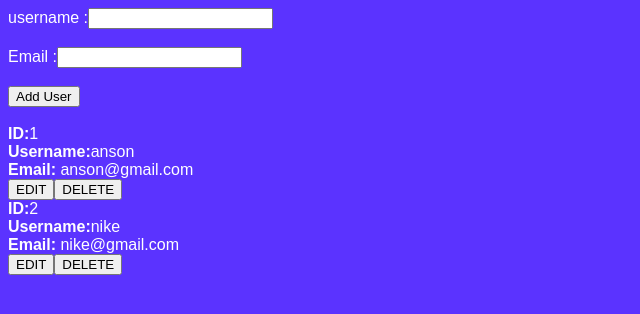
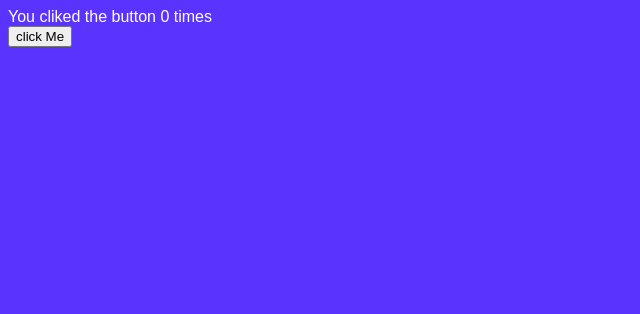
Before and after one commit to ahmedrd99/React-Test-Project, a React (Vite) app: page / in a window 1280 px wide. Shown: the top 314 px of the page, without its empty margins (0-640 px from the left). Built offline with nearby package versions, Linux system fonts and the light colour scheme.

Commit message:
useEffect

```diff
--- a/package.json
+++ b/package.json
@@ -19,11 +19,14 @@
     "@types/react": "^19.0.10",
     "@types/react-dom": "^19.0.4",
     "@vitejs/plugin-react": "^4.3.4",
+    "autoprefixer": "^10.4.21",
     "eslint": "^9.21.0",
     "eslint-plugin-react-hooks": "^5.1.0",
     "eslint-plugin-react-refresh": "^0.4.19",
     "globals": "^15.15.0",
+    "postcss": "^8.5.3",
     "sass": "^1.86.3",
+    "tailwindcss": "^4.1.5",
     "vite": "^6.2.0"
   }
 }
--- a/src/App.jsx
+++ b/src/App.jsx
@@ -1,6 +1,6 @@
 
 
-import { useState } from "react";
+import { useState, useEffect} from "react";
 import { UserProfile } from "./components/UserProfile";
 import { UserDetails } from "./components/UserDetails";
 import { LoginForm } from "./components/LoginForm";
@@ -107,29 +107,36 @@ export default function app () {
     // }
 
     export default function App() {
-      const [username,setUsername]=useState ("");
-      const [email,setEmail]=useState ("");
-      const [counter,setCounter]=useState (3);
-
-      const [ users, setUsers]= useState([
-        {
-          id:1,
-          username:"anson",
-          email:"anson@gmail.com",
-        },
-        {
-          id:2,
-          username:"nike",
-          email:"nike@gmail.com",
-        }
-
-      ]);
+      // const [username,setUsername]=useState ("");
+      // const [email,setEmail]=useState ("");
+      const [counter,setCounter]=useState (0);
 
 
+      //   {
+      //     id:1,
+      //     username:"anson",
+      //     email:"anson@gmail.com",
+      //   },
+      //   {
+      //     id:2,
+      //     username:"nike",
+      //     email:"nike@gmail.com",
+      //   }
+
+      // ]);
+
+      useEffect(() => {
+        console.log('Rendring...')
+      document.title = "React Tutorial"  ;
+
+      }, []);
       return (
       <div>
+        <div> You cliked the button  {counter} times</div>
+<button  onClick={()=> setCounter((count) => count+1)}>click Me</button>
 
-        <form onSubmit={(e)=>{ e.preventDefault()
+
+        {/* <form onSubmit={(e)=>{ e.preventDefault()
           const newUser = {
             id: counter,
             username,
@@ -164,12 +171,39 @@ export default function app () {
         <br />
        <button >Add User</button>
 
-        </form>
-        <br />
+        </form> */}
 
-      {users.map((user)=> (
+
+      {/* {users.map((user)=> (
          <UserDetails key={user.id} user={user} setUsers={setUsers}/>
       ))
-      }
+      } */}
       </div>
     )}
+
+
+
+    //simple exercice With useEffect:
+//     import { useState, useEffect } from "react";
+
+// export default function App() {
+//   const [username, setUsername] = useState("");
+
+//   useEffect(() => {
+//     console.log("Tu as tapé :", username);
+//   }, [username]);
+
+//   return (
+//     <div>
+//       <h1>Bienvenue !</h1>
+//       <input
+//         type="text"
+//         placeholder="Tape ton nom"
+//         value={username}
+//         onChange={(e) => setUsername(e.target.value)}
+//         style={{ padding: "10px", fontSize: "16px", borderRadius: "6px" }}
+//       />
+//       <p>Tu as écrit : <strong>{username}</strong></p>
+//     </div>
+//   );
+// }
--- a/src/main.jsx
+++ b/src/main.jsx
@@ -7,8 +7,8 @@ import "./globals.css";
 
 
 
-createRoot(document.getElementById('root')).render(
-  <StrictMode>
- <div> <App/>   </div>
-  </StrictMode>,
-)
+ReactDOM.createRoot(document.getElementById("root")).render(
+  < React.StrictMode>
+<div>  <App/></div>
+  </React.StrictMode >
+);
```
Also changed, not shown: 1 other file (tests, documents, lock files or other folders).
